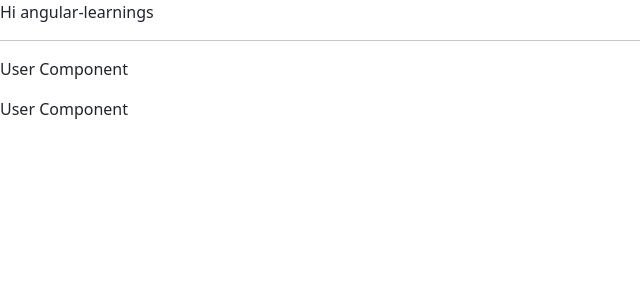
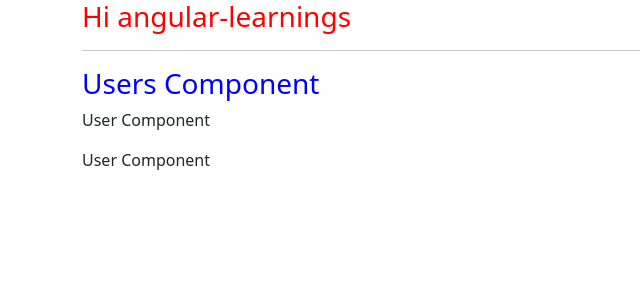
Before and after one commit to sreenath096/angular-learnings, an Angular app: page / in a window 1280 px wide. Shown: the top 300 px of the page, without its empty margins (0-640 px from the left). Built offline with nearby package versions, Linux system fonts and the light colour scheme.

Commit message:
styleUrls and styles option in the angular component

```diff
--- a/src/app/app.component.css
+++ b/src/app/app.component.css
@@ -0,0 +1,3 @@
+h3 {
+    color: red;
+}
--- a/src/app/app.component.html
+++ b/src/app/app.component.html
@@ -1,4 +1,9 @@
-<div>Hi {{ title }}</div>
-<hr />
-
-<app-users></app-users>
+<div class="container">
+  <div class="row">
+    <div class="col-xs-12">
+      <h3>Hi {{ title }}</h3>
+      <hr />
+      <app-users></app-users>
+    </div>
+  </div>
+</div>
--- a/src/app/users/users.component.ts
+++ b/src/app/users/users.component.ts
@@ -2,9 +2,9 @@ import { Component } from '@angular/core';
 
 @Component({
   selector: 'app-users',
-  template: `<app-user></app-user>
+  template: `<h3>Users Component</h3> <app-user></app-user>
   <app-user></app-user>`,
-  styleUrl: './users.component.css'
+  styles: 'h3 { color: blue}'
 })
 export class UsersComponent {
 
```
